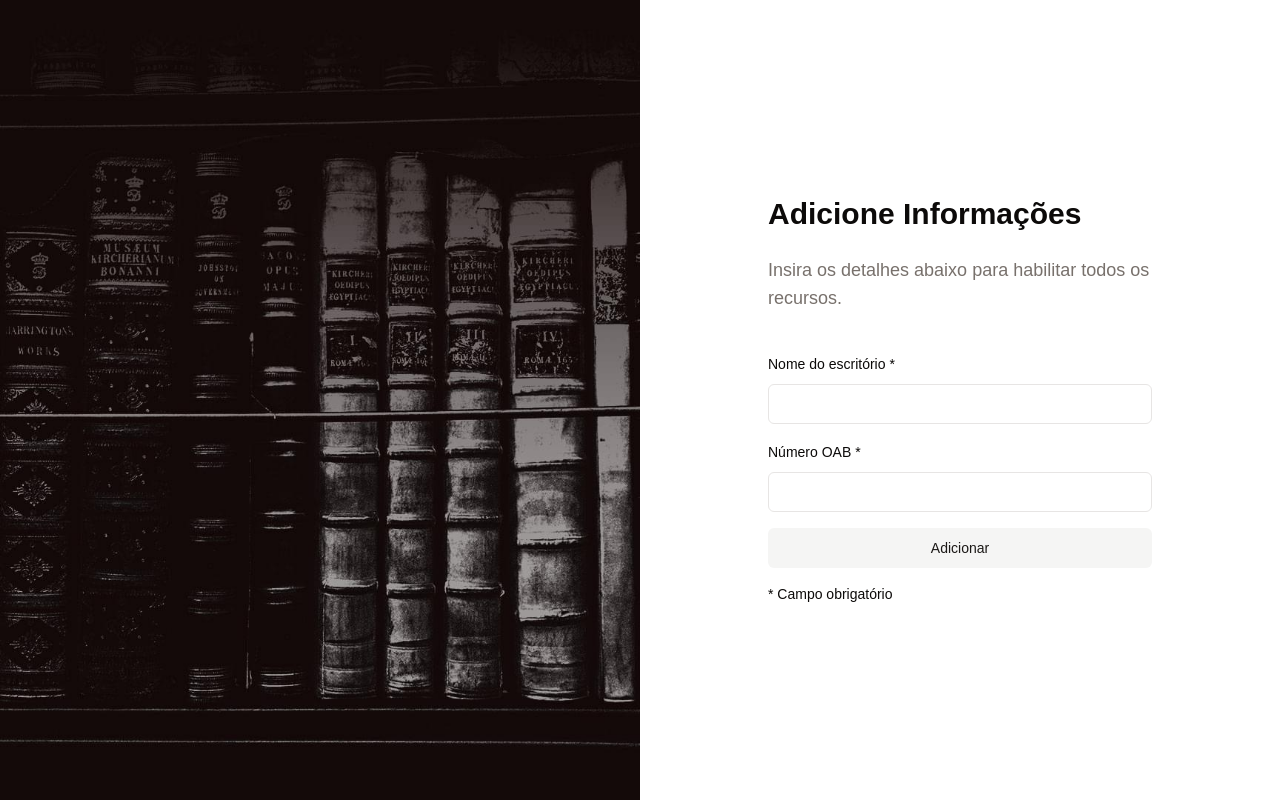
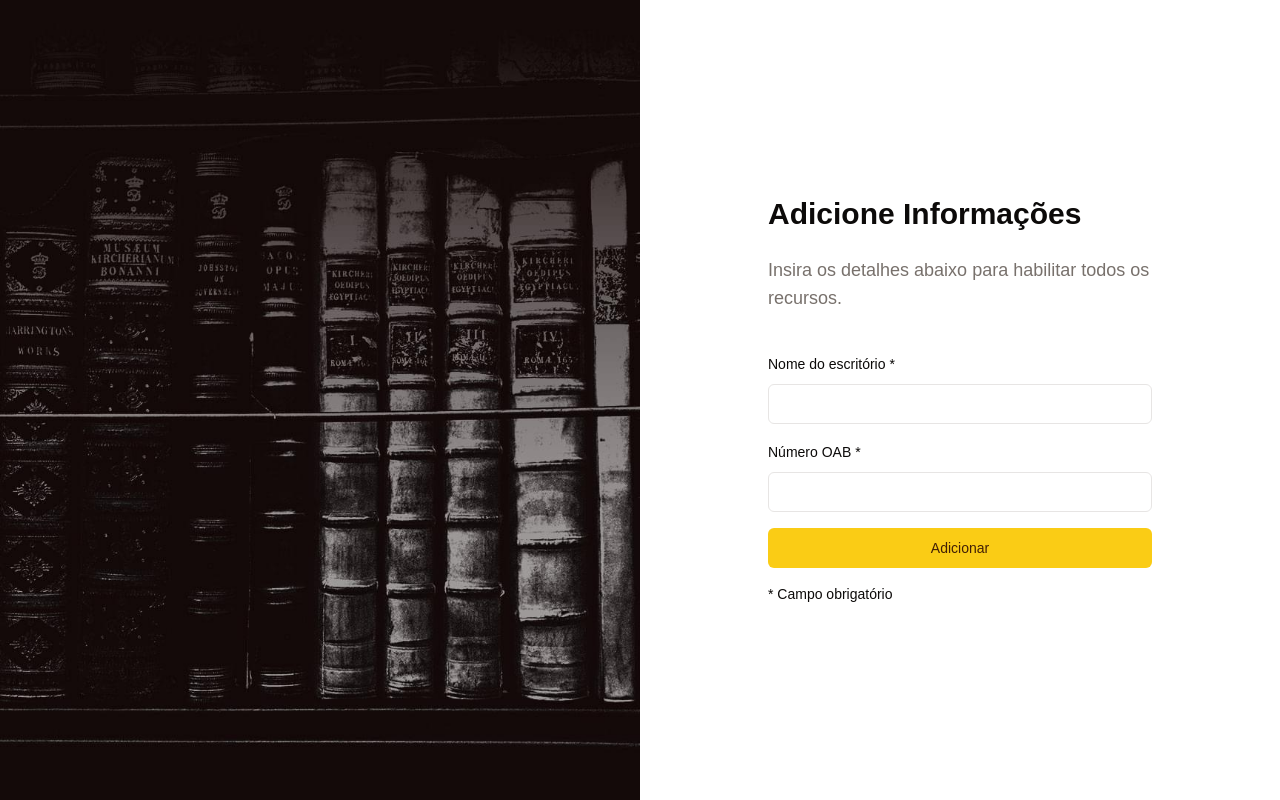
Before and after one commit to perebaj/law-reggae, a Next.js app: page /profile in a window 1280 px wide. Built offline with nearby package versions, Linux system fonts and the light colour scheme; no server answers; a web font is replaced by a local one.

Commit message:
:sparkles: /profile

```diff
--- a/src/app/page.tsx
+++ b/src/app/page.tsx
@@ -20,7 +20,7 @@ export default function Home() {
           <div className="flex flex-1 justify-end">
             <Button size={"lg"} className="text-lg text-white">
               {/* The first access point to an user is the process page */}
-              <Link href="/redirect">Entrar</Link>
+              <Link href="/profile">Entrar</Link>
             </Button>
           </div>
         </nav>
--- a/src/app/profile/page.tsx
+++ b/src/app/profile/page.tsx
@@ -68,7 +68,7 @@ export default function Page() {
               })}
             />
           </div>
-          <Button variant="secondary" disabled={isSubmitting}>
+          <Button variant="default" disabled={isSubmitting}>
             Adicionar
           </Button>
           <p className="text-sm">* Campo obrigatório</p>
```
Also changed, not shown: 1 other file (tests, documents, lock files or other folders).
